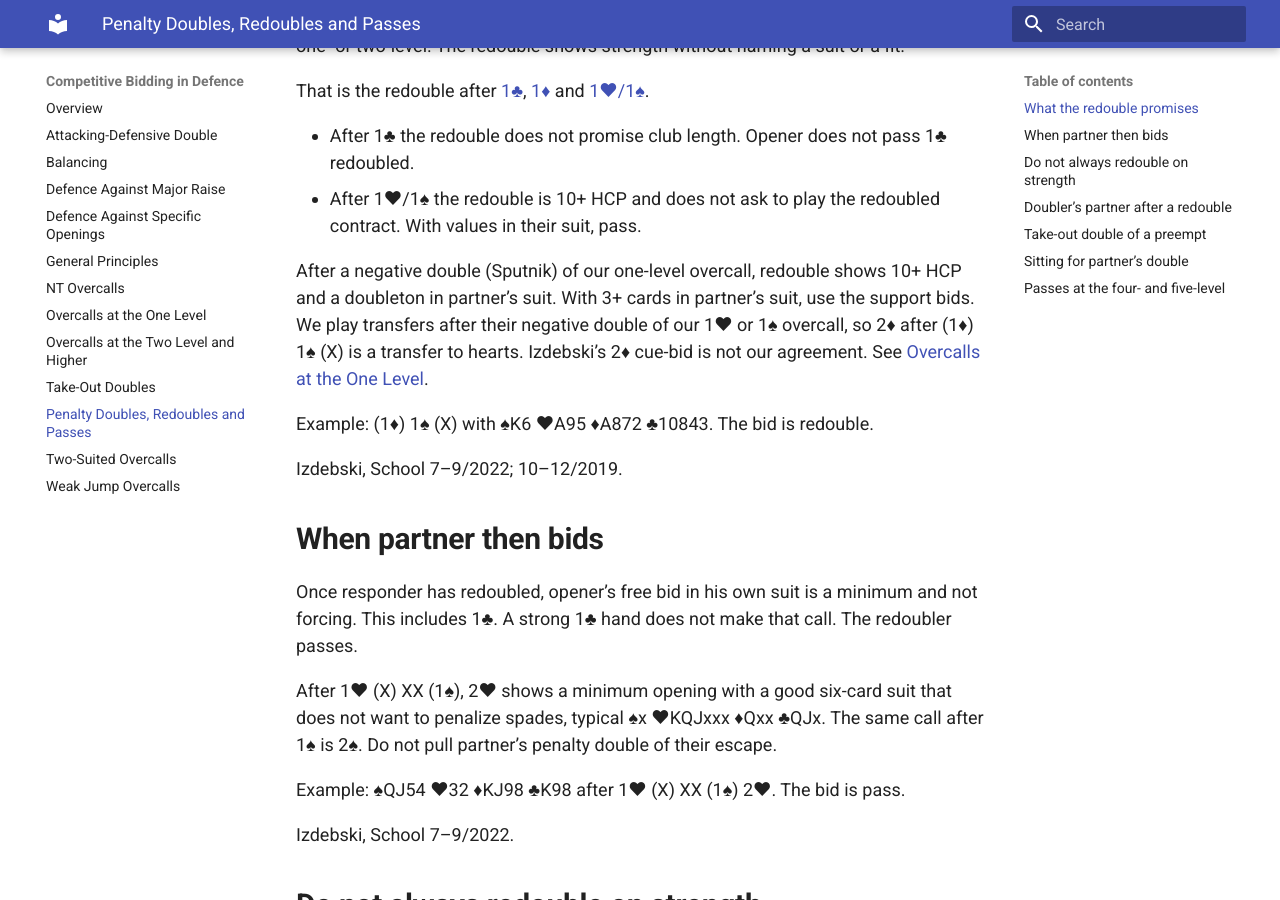
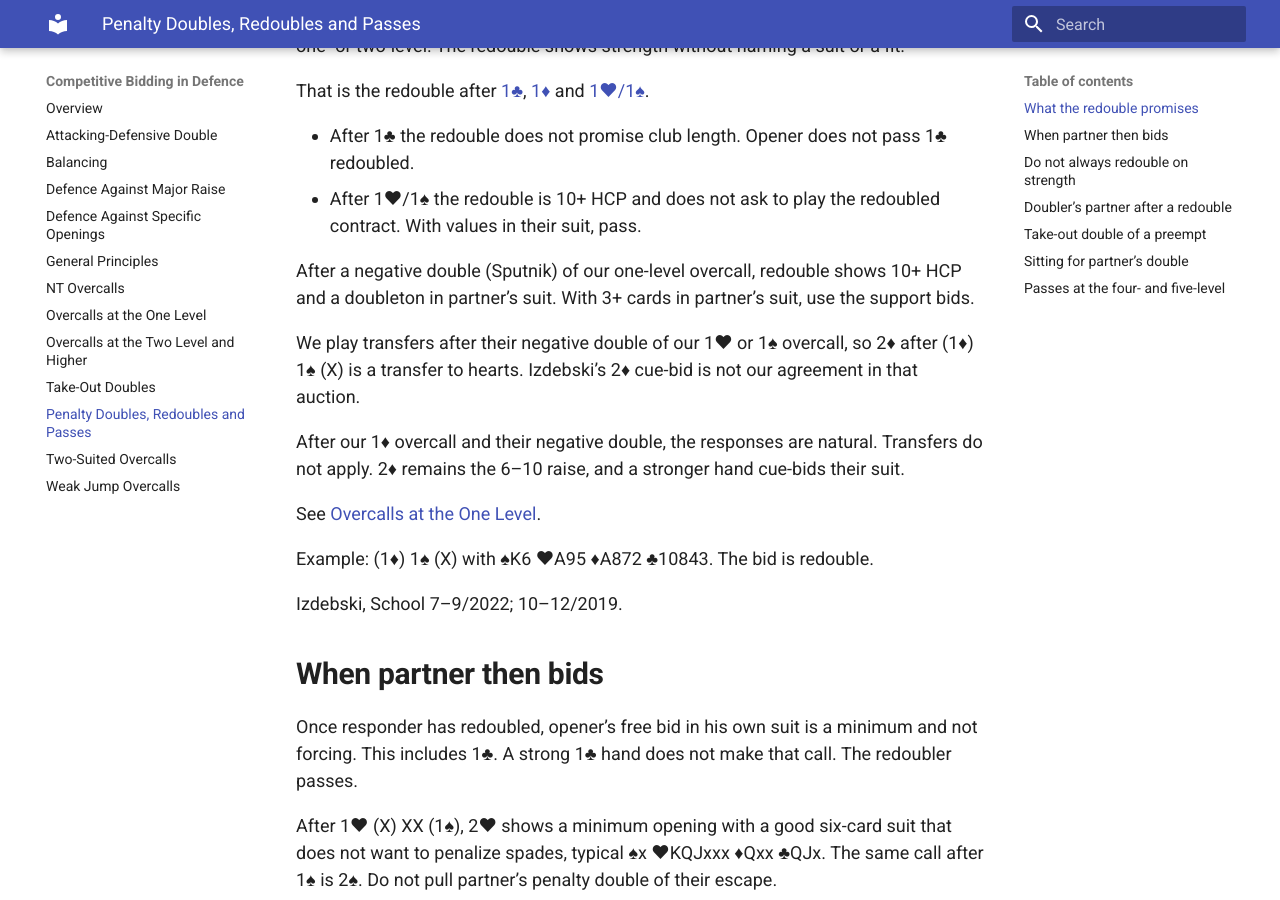
Before and after one commit to glindstrom/polish-club-notes, an MkDocs documentation site: the page built from docs/competitive-bidding/penalty-doubles-and-passes.md, in a window 1280 px wide and 900 px high, scrolled down 640 px. Built offline with MkDocs 1.6.1 and Material for MkDocs 9.7.7, drawn with Linux system fonts in a browser that asks for light colours.

Commit message:
docs(competitive): natural bids after a doubled 1♦ overcall (1.4.30) (#10)
Transfers after their negative double stay only for a 1♥ or 1♠ overcall. After our 1♦ overcall the responses are natural, 2♦ remains the 6–10 raise, and a stronger hand cue-bids their suit.

Co-authored-by: Cursor Agent <cursoragent@cursor.com>
Co-authored-by: glindstrom <glindstrom@users.noreply.github.com>

```diff
--- a/docs/competitive-bidding/penalty-doubles-and-passes.md
+++ b/docs/competitive-bidding/penalty-doubles-and-passes.md
@@ -13,7 +13,13 @@ That is the redouble after [1♣](../openings/one-club-interference.md), [1♦](
 - After 1♣ the redouble does not promise club length. Opener does not pass 1♣ redoubled.
 - After 1♥/1♠ the redouble is 10+ HCP and does not ask to play the redoubled contract. With values in their suit, pass.
 
-After a negative double (Sputnik) of our one-level overcall, redouble shows 10+ HCP and a doubleton in partner’s suit. With 3+ cards in partner’s suit, use the support bids. We play transfers after their negative double of our 1♥ or 1♠ overcall, so 2♦ after (1♦) 1♠ (X) is a transfer to hearts. Izdebski’s 2♦ cue-bid is not our agreement. See [Overcalls at the One Level](overcalls-one-level.md).
+After a negative double (Sputnik) of our one-level overcall, redouble shows 10+ HCP and a doubleton in partner’s suit. With 3+ cards in partner’s suit, use the support bids.
+
+We play transfers after their negative double of our 1♥ or 1♠ overcall, so 2♦ after (1♦) 1♠ (X) is a transfer to hearts. Izdebski’s 2♦ cue-bid is not our agreement in that auction.
+
+After our 1♦ overcall and their negative double, the responses are natural. Transfers do not apply. 2♦ remains the 6–10 raise, and a stronger hand cue-bids their suit.
+
+See [Overcalls at the One Level](overcalls-one-level.md).
 
 Example: (1♦) 1♠ (X) with ♠K6 ♥A95 ♦A872 ♣10843. The bid is redouble.
 
```
Also changed, not shown: docs/changelog.md (+5 -0 lines), docs/competitive-bidding/overcalls-one-level.md (+2 -2 lines).
